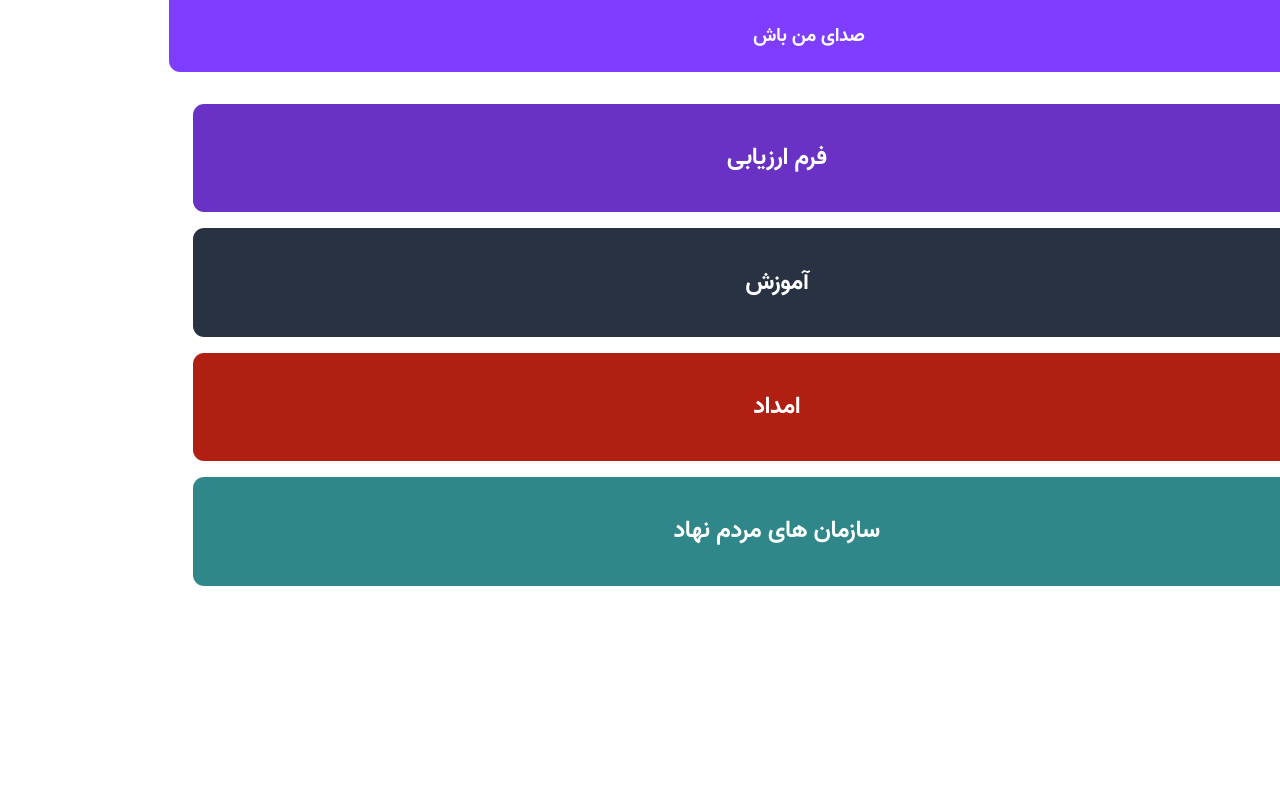
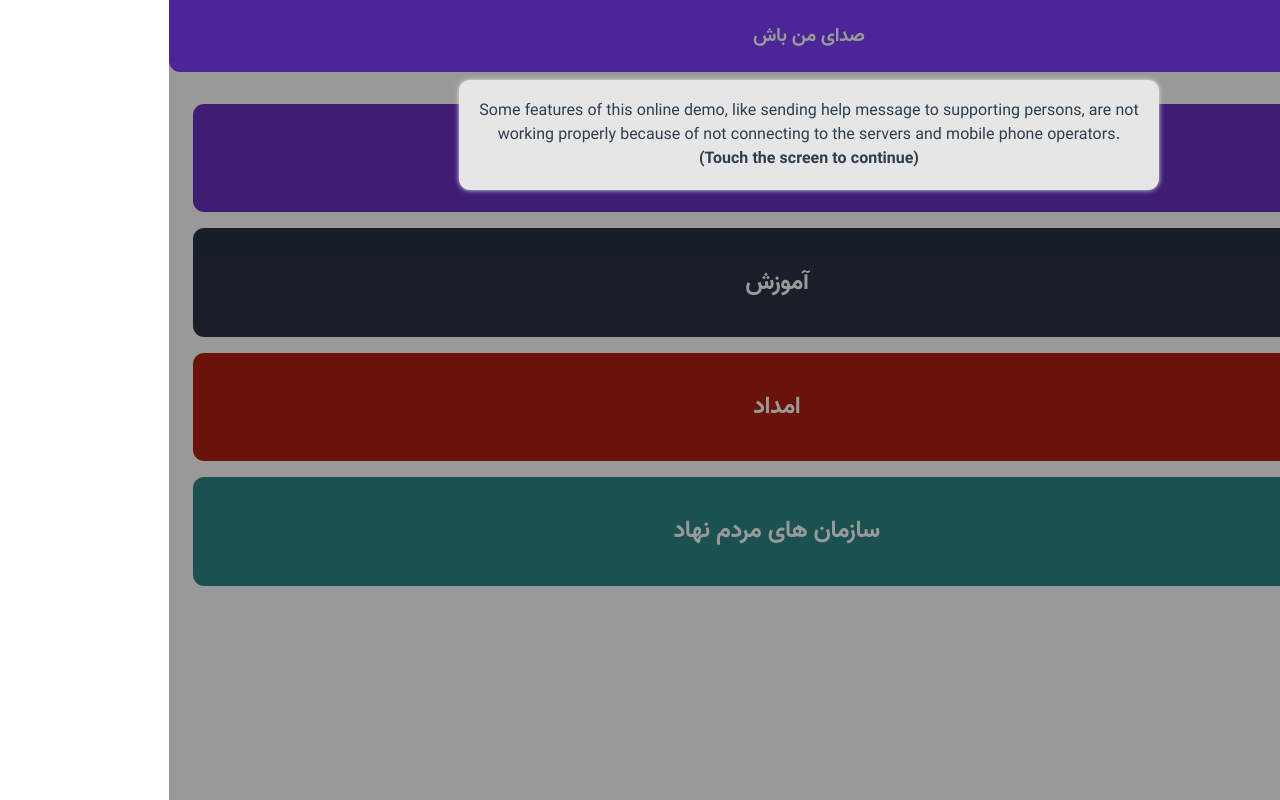
Before and after one commit to moheb2000/be-my-voice, a Vue app: page / in a window 1280 px wide. Built offline with nearby package versions, Linux system fonts and the light colour scheme.

Commit message:
Complete demo alarm

```diff
--- /dev/null
+++ b/src/components/DemoAlarm.vue
@@ -0,0 +1,73 @@
+<template>
+  <div
+    id="backgroundBlack"
+    :class="{ disp: alarm === 'yes' }"
+    class="opac"
+    @click="hideAlarm"
+  >
+    <section class="ltr">
+      <p>
+        Some features of this online demo, like sending help message to
+        supporting persons, are not working properly because of not connecting
+        to the servers and mobile phone operators.
+        <br />
+        <em>(Touch the screen to continue)</em>
+      </p>
+    </section>
+  </div>
+</template>
+
+<script>
+export default {
+  name: "DemoAlarm",
+  data: () => {
+    return {
+      alarm: localStorage.alarmDisplay ?? "no",
+    };
+  },
+  methods: {
+    hideAlarm() {
+      localStorage.setItem("alarmDisplay", "yes");
+      document.getElementById("backgroundBlack").style.display = "none";
+    },
+  },
+};
+</script>
+
+<style scoped>
+.opac {
+  position: fixed;
+  top: 0;
+  left: 0;
+  background: hsl(0, 0%, 0%, 0.4);
+  width: 100%;
+  height: 100%;
+}
+
+section {
+  position: relative;
+  width: 75%;
+  max-width: 700px;
+  margin: 10vh auto;
+  text-align: center;
+  background: red;
+  padding: 1.2rem 1rem;
+  background: var(--cl-light-gray);
+  border-radius: 0.7rem;
+  overflow: hidden;
+  box-shadow: 0px 0px 5px var(--cl-light-gray);
+}
+
+.ltr {
+  direction: ltr;
+  text-align: center;
+}
+
+.disp {
+  display: none;
+}
+
+em {
+  font-weight: 700;
+}
+</style>
--- a/src/views/HomeView.vue
+++ b/src/views/HomeView.vue
@@ -6,6 +6,7 @@
       color="var(--cl-pale-purple)"
       ><LangButton></LangButton
     ></TopAppBar>
+    <DemoAlarm></DemoAlarm>
     <HomeBox
       v-for="homeBox in homeBoxList"
       :key="homeBox.id"
@@ -24,6 +25,7 @@ import TopAppBar from "@/components/TopAppBar.vue";
 import HomeBox from "@/components/HomeBox.vue";
 import LangButton from "@/components/LangButton.vue";
 import DirectionBox from "@/components/DirectionBox.vue";
+import DemoAlarm from "@/components/DemoAlarm.vue";
 import data from "@/data/data";
 import languages from "@/data/languages";
 
@@ -34,6 +36,7 @@ export default {
     HomeBox,
     LangButton,
     DirectionBox,
+    DemoAlarm,
   },
   data: () => {
     return {
```
Also changed, not shown: 1 other file (tests, documents, lock files or other folders).
